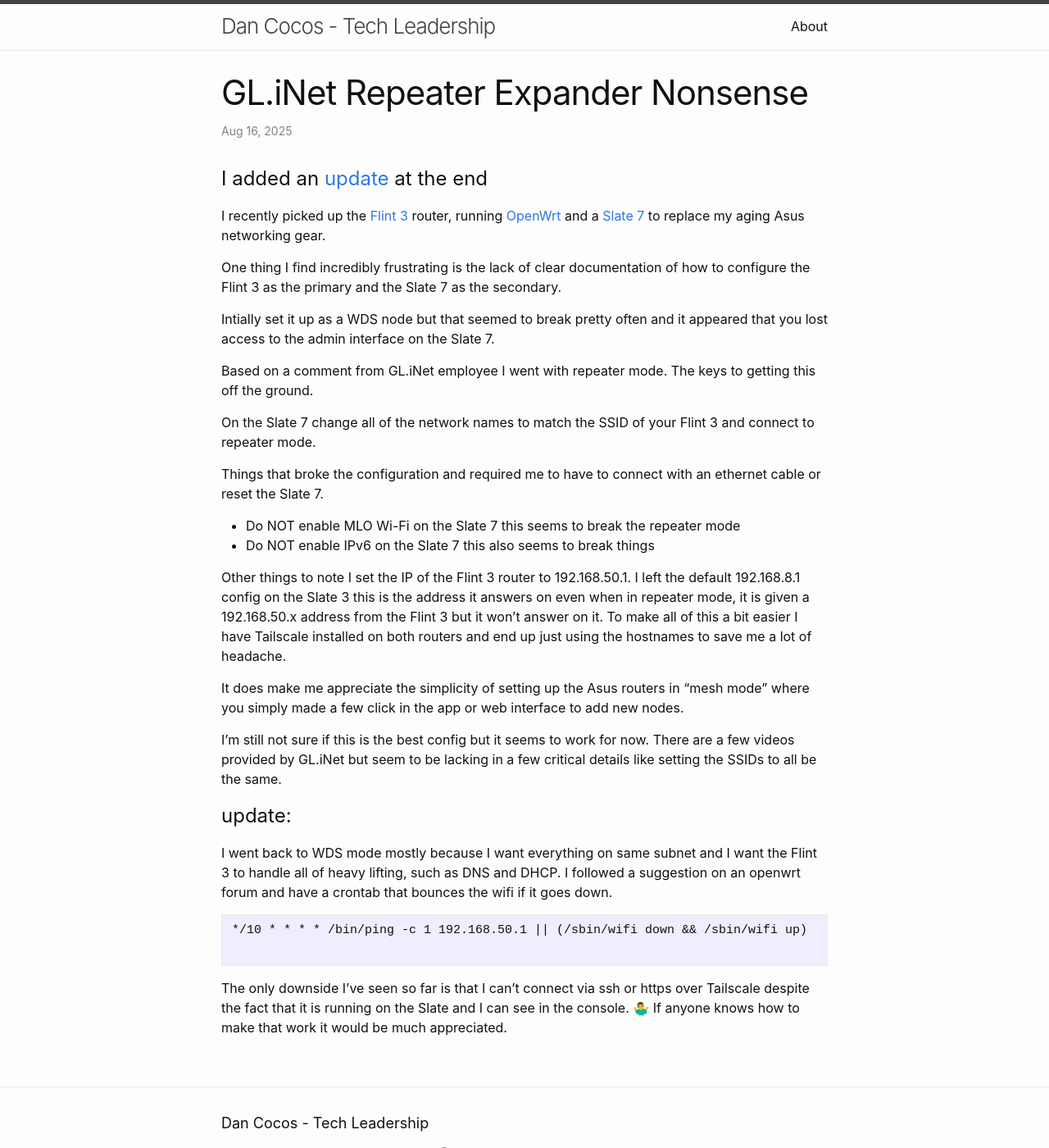
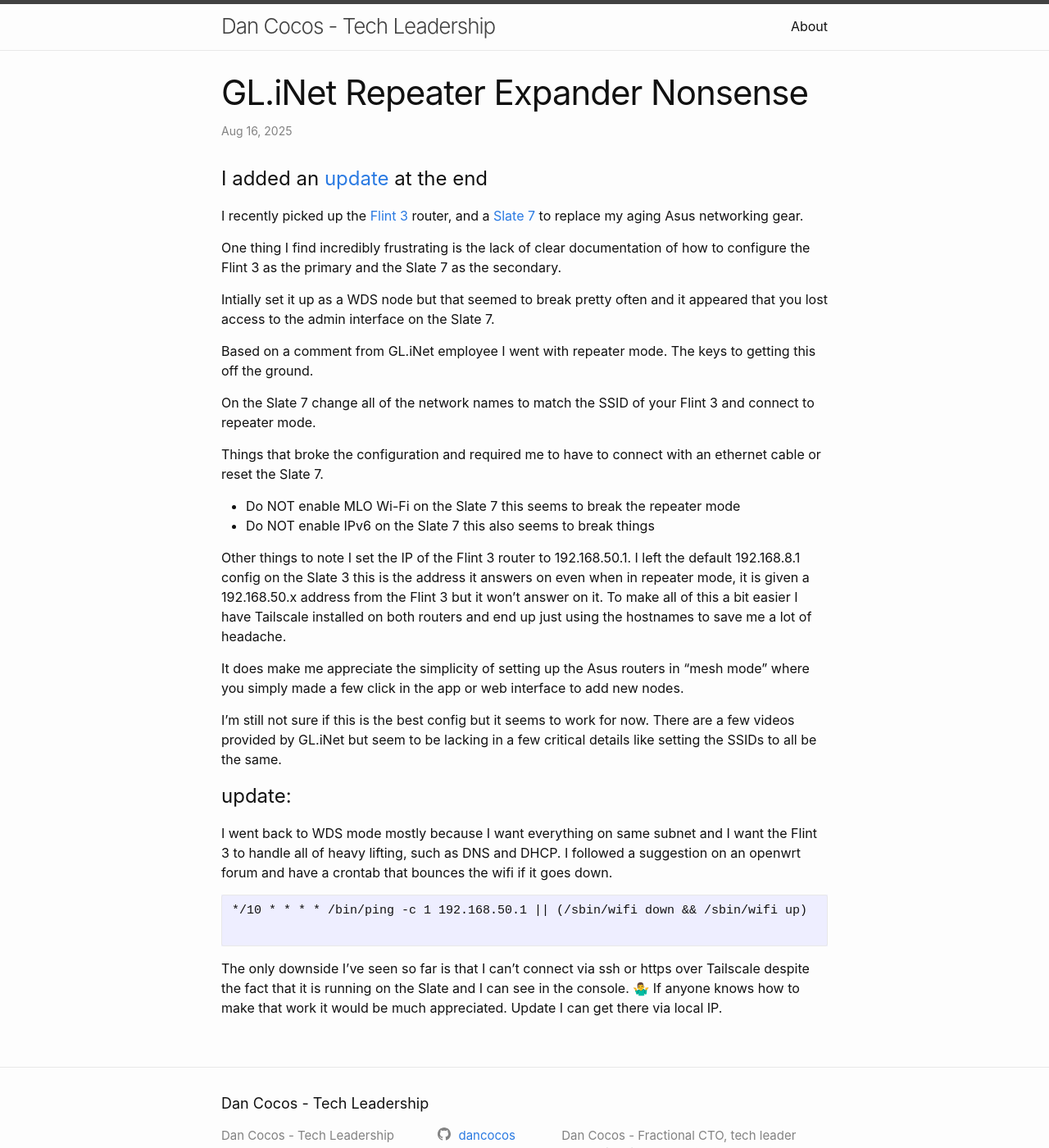
Before and after one commit to dancocos/dancocos, a Jekyll site: the page built from _posts/2025-08-16-glinet-repeater-expander-confusion.markdown, in a window 1280 px wide and 1400 px high. Shown: the whole window at 82% size. Built offline with Jekyll 4.4.1, drawn with Linux system fonts in a browser that asks for light colours; comment, search, counter and statistics services are not loaded.

Commit message:
Update 2025-08-16-glinet-repeater-expander-confusion.markdown
removed openwrt

````diff
--- a/_posts/2025-08-16-glinet-repeater-expander-confusion.markdown
+++ b/_posts/2025-08-16-glinet-repeater-expander-confusion.markdown
@@ -6,7 +6,7 @@ categories: [tailscale, home network, wifi, router, security, configuration]
 ---
 # I added an [update](#update) at the end
 
-I recently picked up the [Flint 3](https://www.gl-inet.com/products/gl-be9300/) router, running [OpenWrt](http://openwrt.org/) and a [Slate 7](https://www.gl-inet.com/products/gl-be3600/) to replace my aging Asus networking gear.
+I recently picked up the [Flint 3](https://www.gl-inet.com/products/gl-be9300/) router, and a [Slate 7](https://www.gl-inet.com/products/gl-be3600/) to replace my aging Asus networking gear.
 
 
 One thing I find incredibly frustrating is the lack of clear documentation of how to configure the Flint 3 as the primary and the Slate 7 as the secondary.
@@ -34,4 +34,4 @@ I went back to WDS mode mostly because I want everything on same subnet and I wa
 */10 * * * * /bin/ping -c 1 192.168.50.1 || (/sbin/wifi down && /sbin/wifi up)
 
 ```
-The only downside I've seen so far is that I can't connect via ssh or https over Tailscale despite the fact that it is running on the Slate and I can see in the console. 🤷‍♂️ If anyone knows how to make that work it would be much appreciated.
+The only downside I've seen so far is that I can't connect via ssh or https over Tailscale despite the fact that it is running on the Slate and I can see in the console. 🤷‍♂️ If anyone knows how to make that work it would be much appreciated. Update I can get there via local IP.
````
